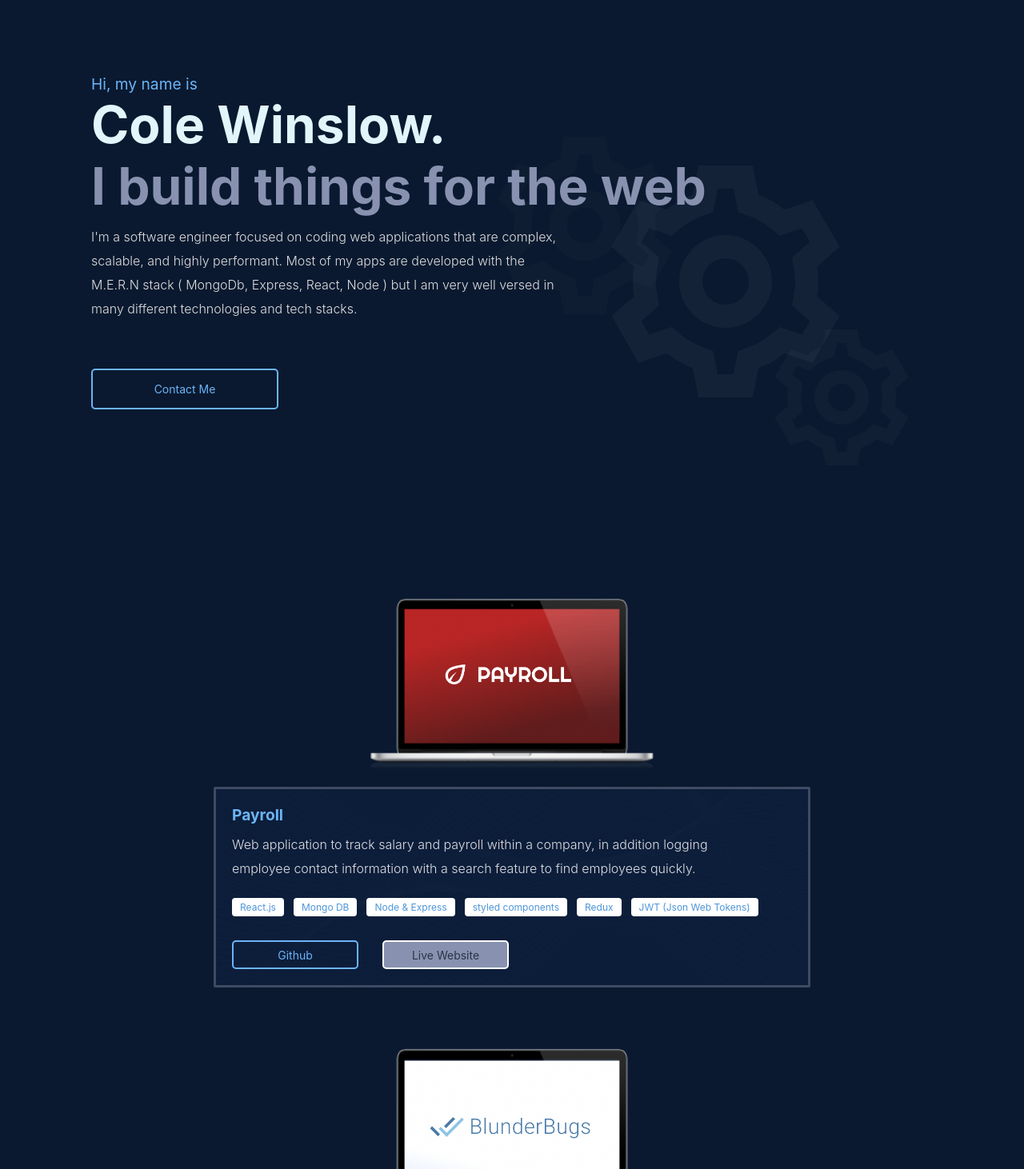
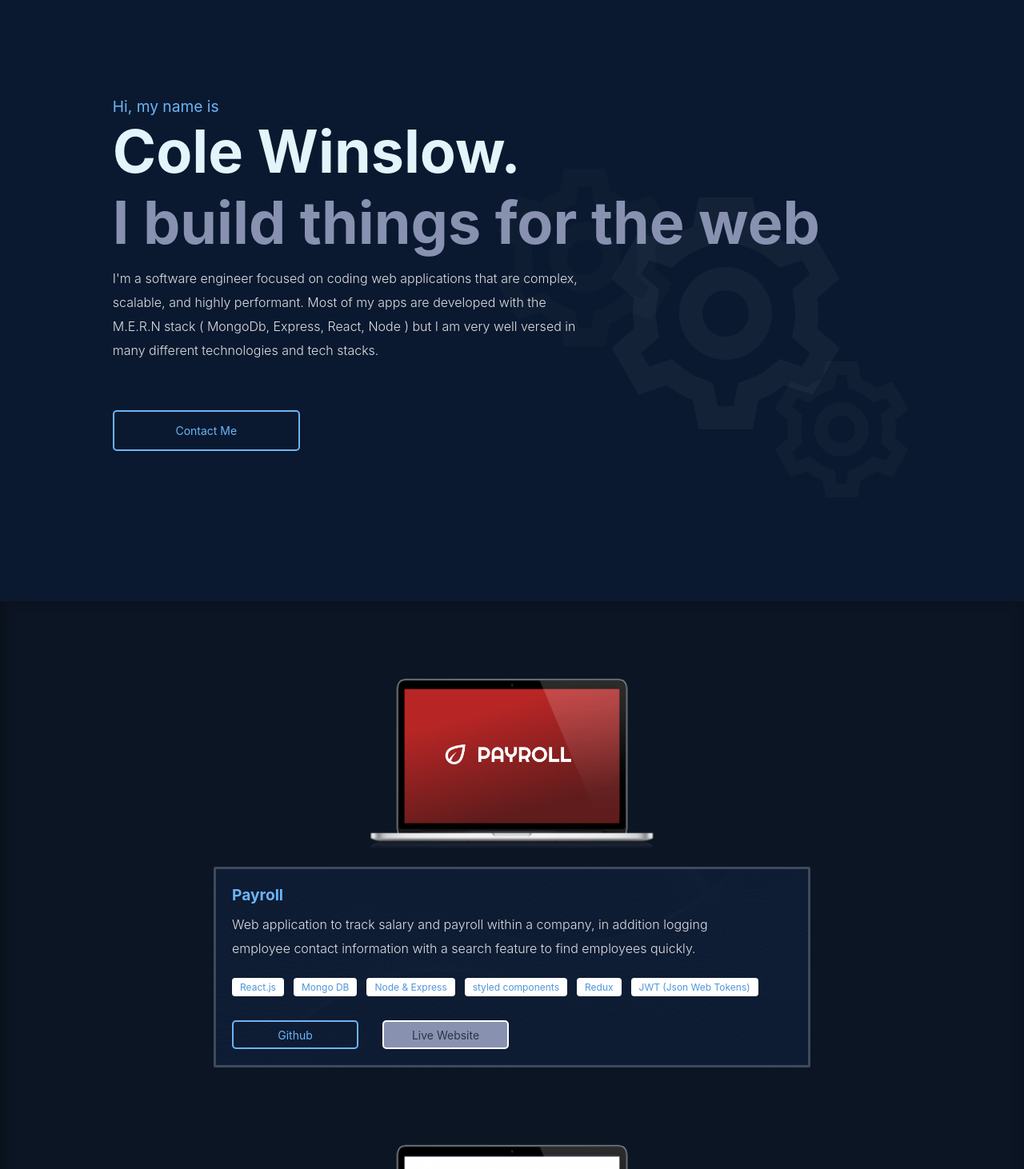
Before and after one commit to ColeThomasWinslow/React-Portfolio, a React (Create React App) app: page / in a window 1280 px wide. Shown: the part 68-1530 px from the top of the page at 80% size. Built offline with nearby package versions, Linux system fonts and the light colour scheme.

Commit message:
Added footer and section colors

```diff
--- a/src/App.css
+++ b/src/App.css
@@ -7,19 +7,18 @@ body {
 }
 .App {
   width: 100%;
-
   display: flex;
   align-items: center;
   flex-direction: column;
 }
 .Content {
-  width: 90vw;
-  max-width: 1400px;
+  width: 100%;
 }
+
 .Title {
   color: #e6f9fffb;
   margin: 0px;
-  font-size: 4rem;
+  font-size: 4.6rem;
 }
 .Secondary {
   color: #8892b0;
@@ -101,12 +100,19 @@ body {
   margin-right: 12px;
   font-size: 12px;
 }
+.HeroContainer {
+  display: flex;
+  justify-content: center;
+  width: 100%;
+}
 .Hero {
   display: flex;
   padding: 50px;
   justify-content: center;
   flex-direction: column;
-  min-height: 80vh;
+  min-height: 90vh;
+  width: 78%;
+  max-width: 1300px;
 }
 
 .Icon {
@@ -132,6 +138,17 @@ body {
 .ElmImg {
   width: 18px;
   margin-right: 10px;
+}
+.Projects {
+  width: 100%;
+  display: flex;
+  flex-direction: column;
+  justify-content: space-evenly;
+  align-items: center;
+  padding-top: 20px;
+  box-shadow: inset 2px 0px 16px #090d1394;
+  padding-bottom: 20px;
+  background: #0c1522d5;
 }
 span {
   display: flex;
@@ -176,6 +193,8 @@ span:hover::after {
   align-items: center;
   margin: 20px;
   border-radius: 5px;
+  width: 90%;
+  max-width: 1600px;
   margin-top: 50px;
   flex-wrap: wrap;
 }
@@ -313,35 +332,73 @@ span:hover::after {
   box-shadow: 2px 3px 5px #0000006b;
   max-width: 170px;
 }
-
+.Looking {
+  font-size: 12px;
+}
+.ActiveCont {
+  display: flex;
+  background: #0c121b;
+  align-items: center;
+  width: 240px;
+  justify-content: center;
+}
 .Footer {
+  padding-top: 10px;
+  padding-bottom: 10px;
   width: 100%;
-  margin-top: 100px;
-  padding-top: 90px;
   display: flex;
-  justify-content: flex-end;
-  flex-direction: column;
+  justify-content: space-evenly;
+  background: #0c1522d5;
   align-items: center;
 }
 .FootNote {
-  background: #112240;
   display: flex;
   align-items: center;
   justify-content: space-evenly;
+  flex-wrap: wrap;
   padding: 15px;
+  max-width: 1600px;
+  width: 100%;
   border-radius: 10px;
 }
 .Check {
   margin-left: 20px;
 }
+.ContactIcons {
+  display: flex;
+  flex-direction: column;
+  justify-content: space-evenly;
+  align-items: center;
+  width: 100%;
+  max-width: 200px;
+  margin: 20px;
+}
+.ContactIcons a {
+  display: flex;
+  align-items: center;
+  color: white;
+  font-size: 12px;
+  width: 150px;
+  justify-content: flex-start;
+  text-decoration: none;
+
+  margin-bottom: 25px;
+}
+.ContactIcons span {
+  font-size: 12px;
+  font-weight: 300;
+  letter-spacing: 1px;
+}
+.ContactIcons img {
+  padding-right: 20px;
+}
 .Copy {
   margin: 0px;
-  font-size: 14px;
+  font-size: 12px;
   padding-top: 15px;
   padding-bottom: 15px;
-  width: 100%;
+
   text-align: center;
-  background: #6cb4f6;
 }
 .Mobile {
   width: 100%;
--- a/src/Pages/Conformation.js
+++ b/src/Pages/Conformation.js
@@ -1,9 +1,16 @@
 import React from "react";
 import { Link } from "react-router-dom";
 import Email from "../icons/Email.svg";
+import Logo from "../icons/Developer.svg";
 function Conformation() {
   return (
     <div className="PageBox">
+      <div className="NavBar Scrolled">
+        <Link to="/" className="BackBtn">
+          Go Back To Home Page
+        </Link>
+        <img src={Logo} alt="Logo" className="Logo" />
+      </div>
       <img className="PageIcon" src={Email} alt="Email" />
       <div className="TitleCont">
         <h2 className="Title">Your Message Has been Sent!</h2>
@@ -11,10 +18,6 @@ function Conformation() {
           Im looking forward to talking with you.
         </h2>
       </div>
-
-      <Link to="/" className="BackBtn">
-        Go Back To Home Page
-      </Link>
     </div>
   );
 }
--- a/src/Pages/Home.js
+++ b/src/Pages/Home.js
@@ -1,5 +1,6 @@
 import React from "react";
 import Contact from "../components/Contact/Contact";
+import Footer from "../components/Footer/Footer";
 import Hero from "../components/Hero/Hero";
 import NavBar from "../components/Navbar/NavBar";
 import Projects from "../components/Projects/Projects";
@@ -14,6 +15,7 @@ function Home() {
         <Tech />
         <Contact />
       </div>
+      <Footer />
     </>
   );
 }
--- a/src/Pages/Resume.js
+++ b/src/Pages/Resume.js
@@ -2,14 +2,23 @@ import React from "react";
 import { Link } from "react-router-dom";
 import ResumeFILE from "../icons/ColeWinslowResume.pdf";
 import DownloadImg from "../icons/download.svg";
+import Logo from "../icons/Developer.svg";
+
 function Resume() {
   return (
     <div className="PageBox">
+      <div className="NavBar Scrolled">
+        <Link to="/" className="BackBtn">
+          Go Back To Home Page
+        </Link>
+        <img src={Logo} alt="Logo" className="Logo" />
+      </div>
+      <img className="PageIcon" src={DownloadImg} alt="DownloadImg" />
       <div className="TitleCont">
         <h2 className="Title">Download or View Resume</h2>
         <h2 className="Title Secondary">Click on one of the buttons below</h2>
       </div>
-      <img className="PageIcon" src={DownloadImg} alt="DownloadImg" />
+
       <div className="CTAHolder">
         <a href={ResumeFILE} download="ColeWinslowResume" className="Btn CTA">
           Download Resume
@@ -24,9 +33,6 @@ function Resume() {
           Open Resume in PDF Viewer
         </a>
       </div>
-      <Link to="/" className="BackBtn">
-        Go Back To Home Page
-      </Link>
     </div>
   );
 }
--- a/src/components/Footer/Footer.js
+++ b/src/components/Footer/Footer.js
@@ -1,13 +1,27 @@
 import React from "react";
 import Check from "../../icons/Checkmark.svg";
+import Email from "../../icons/DirectEmail.svg";
+import Phone from "../../icons/Phone.svg";
 function Footer() {
   return (
     <div className="Footer">
-      <p className="FootNote">
-        Actively Looking For Work
-        <img className="Check" src={Check} alt="Check Mark" />
-      </p>
-      <p className="Copy">© 2022 | Made by Cole Winslow with React.JS</p>
+      <div className="FootNote">
+        <div className="ContactIcons">
+          <a href="tel:630-802-0888">
+            <img src={Phone} alt="Phone" width="14px" />
+            <span>630-802-0888</span>
+          </a>
+          <a href="mailto:coleWinslow174@gmail.com">
+            <img src={Email} alt="Email" width="18px" />
+            <span> colewinslow174@gmail.com</span>
+          </a>
+        </div>
+        <p className="Copy">© 2022 | Made by Cole Winslow with React.JS</p>
+        <div className="ActiveCont">
+          <p className="Looking">Actively Looking For Work </p>
+          <img className="Check" src={Check} alt="Check Mark" />
+        </div>
+      </div>
     </div>
   );
 }
--- a/src/components/Hero/Hero.js
+++ b/src/components/Hero/Hero.js
@@ -10,15 +10,16 @@ function Hero() {
   };
 
   return (
+    <div className="HeroContainer">
       <div className="Hero" name="home">
         <p className="SubTitle">Hi, my name is</p>
         <h2 className="Title">Cole Winslow.</h2>
         <h2 className="Title Secondary">I build things for the web</h2>
         <p className="Description">
           I'm a software engineer focused on coding web applications that are
-        complex, scalable, and highly performant. Most of my apps are developed
-        with the M.E.R.N stack ( MongoDb, Express, React, Node ) but I am very
-        well versed in many different technologies and tech stacks.
+          complex, scalable, and highly performant. Most of my apps are
+          developed with the M.E.R.N stack ( MongoDb, Express, React, Node ) but
+          I am very well versed in many different technologies and tech stacks.
         </p>
         <Link
           style={{
@@ -45,6 +46,7 @@ function Hero() {
           <div style={{ transform: Scroll1 }} className="gear gear3"></div>
         </div>
       </div>
+    </div>
   );
 }
 
--- a/src/components/Projects/Projects.js
+++ b/src/components/Projects/Projects.js
@@ -2,7 +2,7 @@ import React from "react";
 import { projectData } from "./ProjectData";
 function Projects() {
   return (
-    <div name="projects">
+    <div name="projects" className="Projects">
       {projectData.map((project) => {
         return (
           <div key={project.id} className="ProjectCard">
```
Also changed, not shown: src/icons/DirectEmail.svg (added), src/icons/Phone.svg (added). Lines whose indentation alone changed are shown as unchanged.
